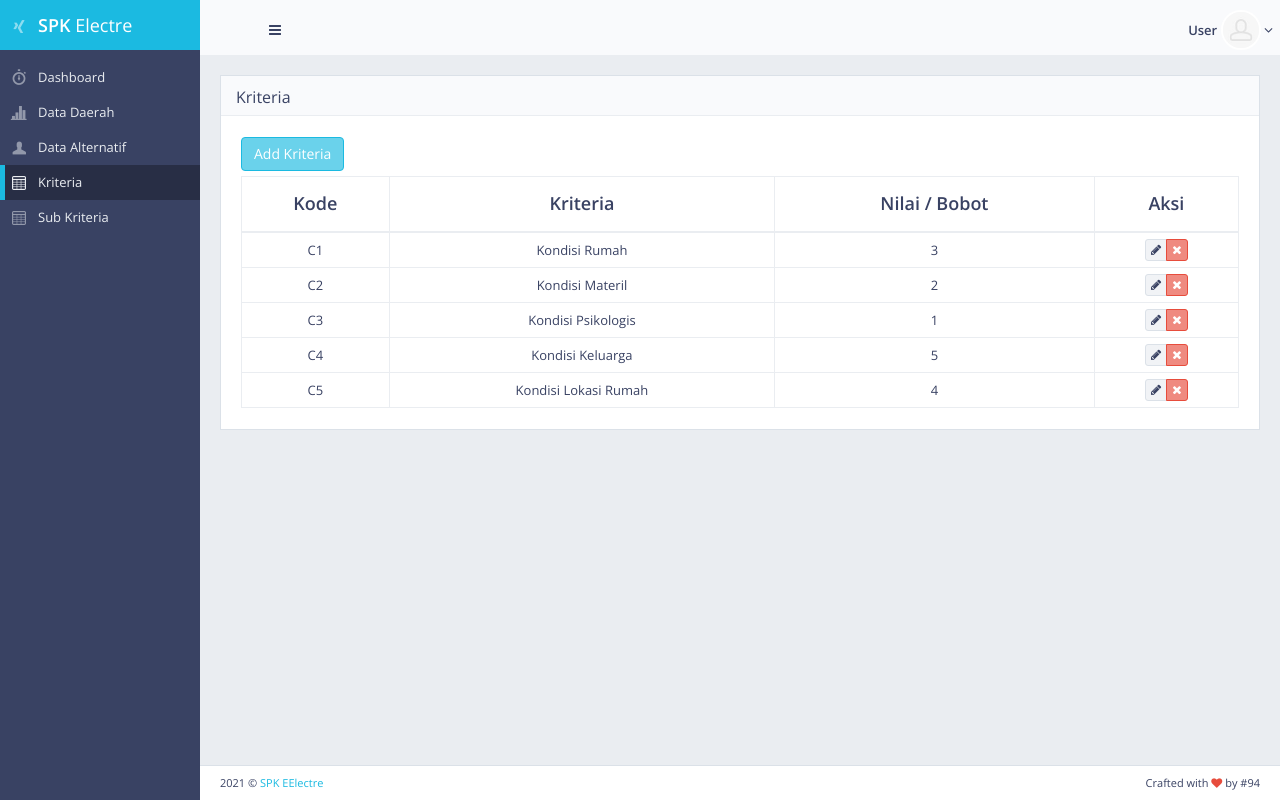
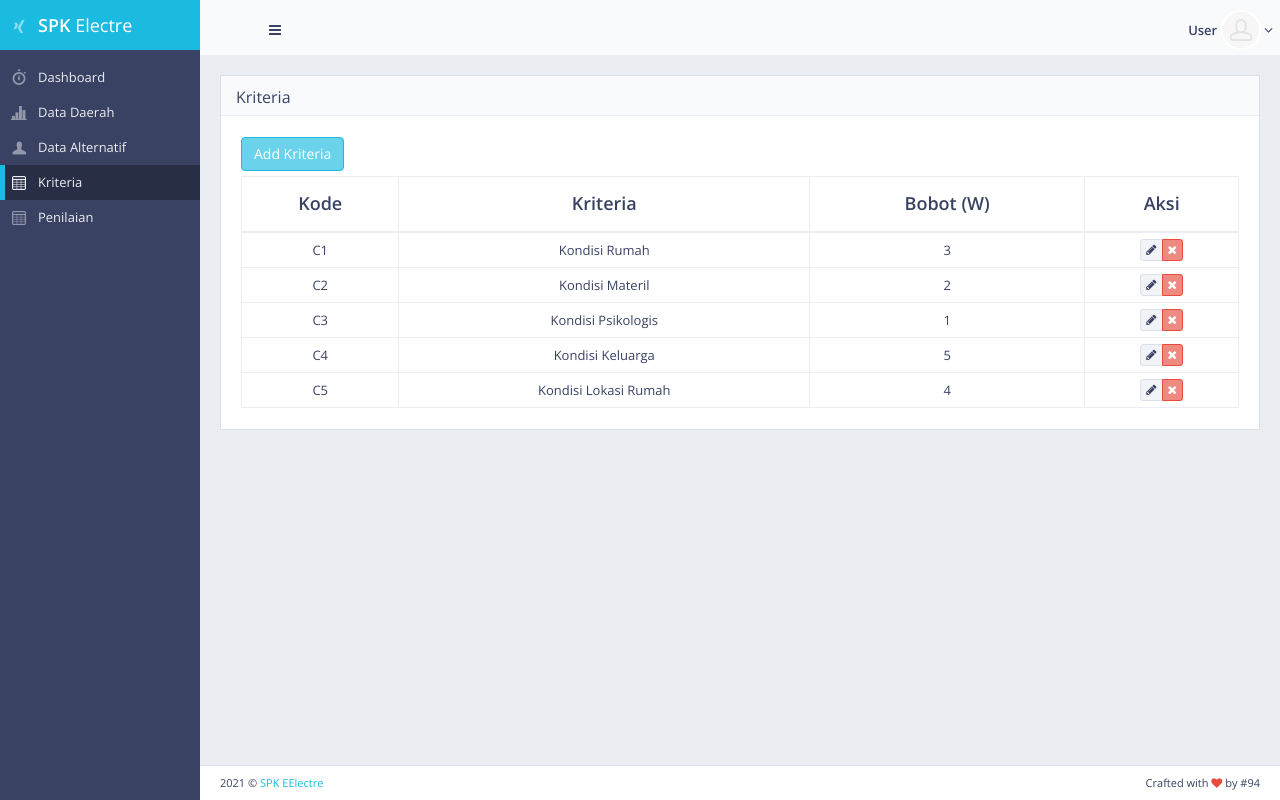
Before and after one commit to rainerhosch/spk.electre, a CodeIgniter app: page /database/Kriteria in a window 1280 px wide. Run offline with CodeIgniter, Linux system fonts and the light colour scheme; data comes from the database, SQL or seed files in the repository; some libraries are stand-ins or nearby versions.

Commit message:
lastes by oktan

```diff
--- a/application/controllers/Kriteria.php
+++ b/application/controllers/Kriteria.php
@@ -39,30 +39,45 @@ class Kriteria extends CI_Controller
         echo json_encode($data);
     }
 
+    public function get_max_kode()
+    {
+        $data = [];
+        if ($this->input->is_ajax_request()) {
+            $response = $this->kriteria->get_max_kode()->row_array();
+            if ($response['kd_kriteria'] != null) {
+                $kode_max = str_split($response['kd_kriteria']);
+                $new_kode = $kode_max[1];
+            } else {
+                $new_kode = 0;
+            }
+            $data = [
+                'status' => 200,
+                'data' => $new_kode + 1
+            ];
+        } else {
+            // errr
+            $data = [
+                'status' => 404,
+                'data' => null
+            ];
+        }
+        echo json_encode($data);
+    }
+
     public function add_kriteria()
     {
-        $dataKriteria = [
-            'kd_kriteria' => $this->input->post('kode_kriteria'),
-            'nm_kriteria' => $this->input->post('nama_kriteria'),
-            'bobot_kr' => $this->input->post('bobot_kriteria'),
-
-        ];
-        // $jml_input = count($this->input->post('nama_kriteria_detail'));
-        // $kDetail = $this->input->post('nama_kriteria_detail');
-        // $kDetailBobot = $this->input->post('bobot');
-
-
-        $insertKriteria = $this->kriteria->tambah_kriteria($dataKriteria);
-        // $id_kriteria = $insertKriteria;
-
-        // for ($i = 0; $i < $jml_input; $i++) {
-        //     $dataKriteriaDetail = [
-        //         'id_kriteria' => $id_kriteria,
-        //         'nm_detail_kriteria' => $kDetail[$i],
-        //         'nilai' => $kDetailBobot[$i]
-        //     ];
-        //     $this->kriteria->tambah_kriteria_detail($dataKriteriaDetail);
-        // }
+        $jml_input = count($this->input->post('kode_kriteria'));
+        $dataKode = $this->input->post('kode_kriteria');
+        $dataNama = $this->input->post('nama_kriteria');
+        $dataBobot = $this->input->post('bobot_w');
+        for ($i = 0; $i < $jml_input; $i++) {
+            $dataKriteria = [
+                'kd_kriteria' => $dataKode[$i],
+                'nm_kriteria' => $dataNama[$i],
+                'bobot_kr' => $dataBobot[$i],
+            ];
+            $insertKriteria = $this->kriteria->tambah_kriteria($dataKriteria);
+        }
         if (!$insertKriteria) {
             // error
             redirect('Kriteria');
@@ -77,37 +92,30 @@ class Kriteria extends CI_Controller
         // code here...
         if ($this->input->is_ajax_request()) {
             $data = ['id_kriteria' => $this->input->post('id_kriteria')];
-            $delete = $this->kriteria->hapus_kriteria($data);
-            if (!$delete) {
-                // error
-                redirect('Kriteria');
-            } else {
-                // success
-                redirect('Kriteria');
-            }
+            $this->kriteria->hapus_kriteria($data);
         }
     }
 
 
     //=============================== sub kriteria ===============================
-    public function sub_kriteria()
+    public function penilaian()
     {
         // code here...
         $data['title'] = 'SPK ELECTRE';
-        $data['page'] = 'Sub Kriteria';
-        $data['content'] = 'pages/v_subkriteria';
+        $data['page'] = 'Nilai';
+        $data['content'] = 'pages/v_nilai_tingkat_kepentingan';
 
         $data['data_kriteria'] = $this->kriteria->get_data_kriteria()->result_array();
         $this->load->view('template', $data);
     }
 
-    public function get_subkriteria()
+    public function get_penilaian()
     {
         if ($this->input->is_ajax_request()) {
             $id_kriteria = $this->input->post('id_kriteria');
             if ($id_kriteria != null) {
                 $kondisi = ['skr.id_kriteria' => $id_kriteria];
-                $response = $this->kriteria->get_data_kriteria_detail($kondisi)->result_array();
+                $response = $this->kriteria->get_data_penilaian($kondisi)->result_array();
                 if (count($response) > 0) {
                     $data = [
                         'status' => false,
@@ -116,11 +124,12 @@ class Kriteria extends CI_Controller
                 } else {
                     $data = [
                         'status' => true,
-                        'msg' => 'Bisa Dihapus!'
+                        'msg' => 'Berhasil Terhapus!'
                     ];
+                    $this->hapus_kriteria($id_kriteria);
                 }
             } else {
-                $data = $this->kriteria->get_data_kriteria_detail()->result_array();
+                $data = $this->kriteria->get_data_penilaian()->result_array();
             }
         } else {
             // errr
@@ -129,30 +138,29 @@ class Kriteria extends CI_Controller
         echo json_encode($data);
     }
 
-    public function add_sub_kriteria()
+    public function add_data_penilaian()
     {
         // var_dump($this->input->post());
         // die;
+        // $id_kriteria = $this->input->post('id_kriteria');
 
-        $jml_input = count($this->input->post('nama_kriteria_detail'));
-        $id_kriteria = $this->input->post('id_kriteria');
-        $kDetail = $this->input->post('nama_kriteria_detail');
-        $kDetailBobot = $this->input->post('bobot_sub');
+        $jml_input = count($this->input->post('nama_penilaian'));
+        $nmPenilaian = $this->input->post('nama_penilaian');
+        $bobotPenilaian = $this->input->post('bobot_sub');
 
         for ($i = 0; $i < $jml_input; $i++) {
-            $dataKriteriaDetail = [
-                'id_kriteria' => $id_kriteria,
-                'nm_detail_kriteria' => $kDetail[$i],
-                'nilai' => $kDetailBobot[$i]
+            $dataPenilaian = [
+                'nm_penilaian' => $nmPenilaian[$i],
+                'bobot_penilaian' => $bobotPenilaian[$i]
             ];
-            $this->kriteria->tambah_kriteria_detail($dataKriteriaDetail);
+            $this->kriteria->tambah_penilaian($dataPenilaian);
         }
         if (!$insertKriteria) {
             // error
-            redirect('Kriteria/sub_kriteria');
+            redirect('Kriteria/penilaian');
         } else {
             // success
-            redirect('Kriteria/sub_kriteria');
+            redirect('Kriteria/penilaian');
         }
     }
 }
--- a/application/models/M_kriteria.php
+++ b/application/models/M_kriteria.php
@@ -19,9 +19,9 @@ class M_kriteria extends CI_Model
         return $insert_id;
     }
 
-    function tambah_kriteria_detail($data)
+    function tambah_penilaian($data)
     {
-        return $this->db->insert('tbl_detail_kriteria', $data);
+        return $this->db->insert('tbl_penilaian', $data);
     }
 
     // get data
@@ -36,11 +36,17 @@ class M_kriteria extends CI_Model
         return $this->db->get();
     }
 
-    function get_data_kriteria_detail($data = null)
+    public function get_max_kode()
+    {
+        $this->db->select_max('kd_kriteria');
+        $this->db->from('tbl_kriteria');
+        return $this->db->get();
+    }
+
+    function get_data_penilaian($data = null)
     {
         $this->db->select('*');
-        $this->db->from('tbl_detail_kriteria skr');
-        $this->db->join('tbl_kriteria kr', 'kr.id_kriteria=skr.id_kriteria');
+        $this->db->from('tbl_penilaian');
         if ($data != null) {
             $this->db->where($data);
         }
@@ -59,10 +65,10 @@ class M_kriteria extends CI_Model
         }
     }
 
-    public function hapus_kriteria_detail($data)
+    public function hapus_penilaian($data)
     {
         $this->db->where($data);
-        $this->db->delete('tbl_detail_kriteria');
+        $this->db->delete('tbl_penilaian');
         if ($this->db->affected_rows() > 0) {
             return TRUE;
         } else {
--- a/application/views/layout/sidebar.php
+++ b/application/views/layout/sidebar.php
@@ -19,7 +19,7 @@
                     <a class="<?= $content == 'pages/v_kriteria' ? 'active' : ''; ?>" href="<?= base_url('Kriteria'); ?>"><i class="gi gi-table sidebar-nav-icon"></i><span class="sidebar-nav-mini-hide">Kriteria</span></a>
                 </li>
                 <li>
-                    <a class="<?= $content == 'pages/v_subkriteria' ? 'active' : ''; ?>" href="<?= base_url('Kriteria/sub_kriteria'); ?>"><i class="gi gi-table sidebar-nav-icon"></i><span class="sidebar-nav-mini-hide">Sub Kriteria</span></a>
+                    <a class="<?= $content == 'pages/v_nilai_tingkat_kepentingan' ? 'active' : ''; ?>" href="<?= base_url('Kriteria/penilaian'); ?>"><i class="gi gi-table sidebar-nav-icon"></i><span class="sidebar-nav-mini-hide">Penilaian</span></a>
                 </li>
             </ul>
         </div>
--- a/application/views/pages/v_dashboard.php
+++ b/application/views/pages/v_dashboard.php
@@ -265,7 +265,7 @@
                     serverside: true,
                     dataType: "json",
                     success: function(response) {
-                        // console.log(response);
+                        console.log(response);
                         let html = ``;
                         let no = 1;
                         $.each(response, function(i, value) {
--- a/application/views/pages/v_kriteria.php
+++ b/application/views/pages/v_kriteria.php
@@ -9,12 +9,12 @@
                 <button type="button" class="btn btn-primary btnAdd" style="margin-bottom: 5px;" data-toggle="modal" data-target="#addKriteriaDetail">
                     Add Kriteria
                 </button>
-                <table id="menu-datatable" class="table table-vcenter table-condensed table-bordered">
+                <table id="example-datatable" class="table table-vcenter table-condensed table-bordered">
                     <thead>
                         <tr>
                             <th class="text-center">Kode</th>
                             <th class="text-center">Kriteria</th>
-                            <th class="text-center">Nilai / Bobot</th>
+                            <th class="text-center">Bobot (W)</th>
                             <th class="text-center">Aksi</th>
                         </tr>
                     </thead>
@@ -24,47 +24,6 @@
             </div>
         </div>
     </div>
-
-
-
-
-    <!-- modal add kriteria -->
-    <!-- <div class="modal fade" id="addKriteria" tabindex="-1" role="dialog" aria-labelledby="myModalLabel" aria-hidden="true">
-        <div class="modal-dialog modal-notify modal-warning" role="document">
-            <div class="modal-content">
-                <div class="modal-header text-center">
-                    <h4 class="modal-title white-text w-100 font-weight-bold py-2">Tambah Kriteria</h4>
-                    <button type="button" class="close" data-dismiss="modal" aria-label="Close">
-                        <span aria-hidden="true" class="white-text">&times;</span>
-                    </button>
-                </div>
-                <div class="modal-body">
-                    <form action="<?= base_url('Kriteria'); ?>/add_kriteria" method="post" enctype="multipart/form-data">
-                        <div class="md-form mb-5 row">
-                            <div class="col-md-3">
-                                <label data-error="wrong" data-success="right" for="kode_kriteria">Kode Kriteria</label>
-                            </div>
-                            <div class="col-md-9">
-                                <input type="text" id="kode_kriteria" name="kode_kriteria" class="form-control validate" placeholder="contoh C1, C2, C3 ...">
-                            </div>
-                        </div>
-                        <div class="md-form mb-5 row">
-                            <div class="col-md-3">
-                                <label data-error="wrong" data-success="right" for="nama_kriteria">Nama</label>
-                            </div>
-                            <div class="col-md-9">
-                                <input type="text" id="nama_kriteria" name="nama_kriteria" class="form-control validate">
-                            </div>
-                        </div>
-                </div>
-                <div class="modal-footer justify-content-center text-center">
-                    <button type="button" class="btn btn-secondary" data-dismiss="modal">Cancel</button>
-                    <button type="submit" class="btn btn-primary">Simpan</button>
-                    </form>
-                </div>
-            </div>
-        </div>
-    </div> -->
 
     <!-- modal add kriteria -->
     <div class="modal fade" id="addKriteriaDetail" tabindex="-1" role="dialog" aria-labelledby="myModalLabel" aria-hidden="true">
@@ -78,7 +37,7 @@
                 </div>
                 <div class="modal-body">
                     <form action="<?= base_url('Kriteria'); ?>/add_kriteria" method="post" enctype="multipart/form-data">
-                        <div class="md-form mb-5 row">
+                        <!-- <div class="md-form mb-5 row">
                             <div class="col-md-3">
                                 <label data-error="wrong" data-success="right" for="kode_kriteria">Kode Kriteria</label>
                             </div>
@@ -101,21 +60,21 @@
                             <div class="col-md-9">
                                 <input type="text" id="bobot_kriteria" name="bobot_kriteria" class="form-control validate" placeholder="Bobot Kriteria">
                             </div>
-                        </div>
+                        </div> -->
                         <!-- <hr> -->
-                        <!-- <h5>Kriteria Details</h5>
-                        <table id="table_kriteria_detail">
-                            <tbody id="kriteria_detail_tbody">
+                        <!-- <h5>Kriteria Details</h5> -->
+                        <table id="table_kriteria_form">
+                            <tbody id="kriteria_form_tbody">
                             </tbody>
-                        </table> -->
+                        </table>
                 </div>
                 <div class="modal-footer justify-content-center text-center">
-                    <!-- <div class="col-sm-9 text-left">
+                    <div class="col-sm-9 text-left">
                         <button type="button" id="add_rows" class="btn btn-success text-left div_btn_row"><i class="gi gi-plus"></i></button>
                         <button type="button" id="delete_rows" class="btn btn-danger div_btn_row" disabled><i class="hi hi-minus"></i></button>
-                    </div> -->
-                    <div class="col-sm-12 text-right">
-                        <button type="submit" id="simpan" class="btn btn-primary">Simpan</button>
+                    </div>
+                    <div class="col-sm-3 text-right">
+                        <button type="submit" id="simpan" class="btn btn-primary" disabled>Simpan</button>
                     </div>
                     </form>
                 </div>
@@ -166,26 +125,66 @@
                             serverside: true,
                             dataType: "json",
                             success: function(response) {
-                                console.log(response);
+                                // console.log(response);
                                 if (response.status != true) {
                                     alert(response.msg);
                                 } else {
                                     alert(response.msg);
+                                    location.reload();
                                 }
                             }
                         });
-                        // $.ajax({
-                        //     type: "POST",
-                        //     url: "kriteria/hapus_kriteria",
-                        //     data: {
-                        //         id_kriteria: delete_id
-                        //     },
-                        //     serverside: true,
-                        //     dataType: "json",
-                        //     success: function(response) {}
-                        // });
-                        // console.log(delete_id);
                     });
+                }
+            });
+
+
+            $("#add_rows").click(function() {
+                $(".btn#simpan").prop("disabled", false);
+                $.ajax({
+                    type: "POST",
+                    url: "kriteria/get_max_kode",
+                    serverside: true,
+                    dataType: "json",
+                    success: function(response) {
+                        // console.log(response.data);
+                        $("#table_kriteria_form").each(function() {
+                            $(".btn#delete_rows").prop("disabled", false);
+                            // $(".btn#simpan").prop("disabled", false);
+                            inputArray = jQuery('#table_kriteria_form >tbody >tr').length;
+                            let kode_auto = response.data + inputArray;
+                            let tds = '<tr>';
+                            size = jQuery('#table_kriteria_form >tbody >tr').length + 1,
+                                tds += '<td width="10%">';
+                            tds += `<input type="text" id="kd_kriteria_${inputArray}" name="kd_kriteria[${inputArray}]" class="form-control validate text-center" value="C${kode_auto}" disabled>`;
+                            tds += `<input type="hidden" id="kode_kriteria_${inputArray}" name="kode_kriteria[${inputArray}]" class="form-control validate text-center" value="C${kode_auto}">`;
+                            tds += '</td>';
+                            tds += '<td width="50%">';
+                            tds += '<input type="text" id="nama_kriteria_' + inputArray + '" name="nama_kriteria[' + inputArray + ']" class="form-control validate" placeholder="Nama Kriteria">';
+                            tds += '</td>';
+                            tds += '<td width="20%" class="text-center"><input type="text" id="bobot_' + inputArray + '" name="bobot_w[' + inputArray + ']" class="form-control validate" placeholder="Bobot (W)"></td>';
+                            tds += '</tr>';
+                            // console.log(size);
+                            if ($('tbody', this).length > 0) {
+                                // console.log(1);
+                                $('tbody', this).append(tds);
+                            } else {
+                                // console.log(2);
+                                $(this).append(tds);
+                            }
+                        });
+
+                    }
+                });
+            });
+            $('#delete_rows').on("click", function() {
+                let jml_trx = size;
+                let last = $('#table_kriteria_form').find('tr:last');
+                if (last.is(':first-child')) {
+                    alert('Harus ada setidaknya satu data');
+                    $(".btn#delete_rows").prop("disabled", true);
+                } else {
+                    last.remove()
                 }
             });
         });
--- a/application/views/pages/v_lokasi.php
+++ b/application/views/pages/v_lokasi.php
@@ -1,6 +1,6 @@
 <div id="page-content">
     <div class="row">
-        <div class="col-md-3">
+        <div class="col-md-12">
             <div class="block">
                 <div class="block-title">
                     <h2><?= $page; ?></h2>
--- a/application/views/template.php
+++ b/application/views/template.php
@@ -25,6 +25,7 @@
     <script src="<?= base_url() ?>assets/proui/js/plugins.js"></script>
     <script src="<?= base_url() ?>assets/proui/js/app.js"></script>
     <script src="<?= base_url() ?>assets/proui/js/pages/index.js"></script>
+    <script src="<?= base_url() ?>assets/proui/js/pages/tablesDatatables.js"></script>
 
     <style>
         .containerX {
```
Also changed, not shown: application/controllers/Alternatif.php (+21 -9 lines), application/models/M_alternatif.php (+24 -2 lines), application/views/pages/v_alternatif.php (+45 -9 lines), application/views/pages/v_nilai_tingkat_kepentingan.php (renamed from application/views/pages/v_subkriteria.php, +32 -46 lines).
